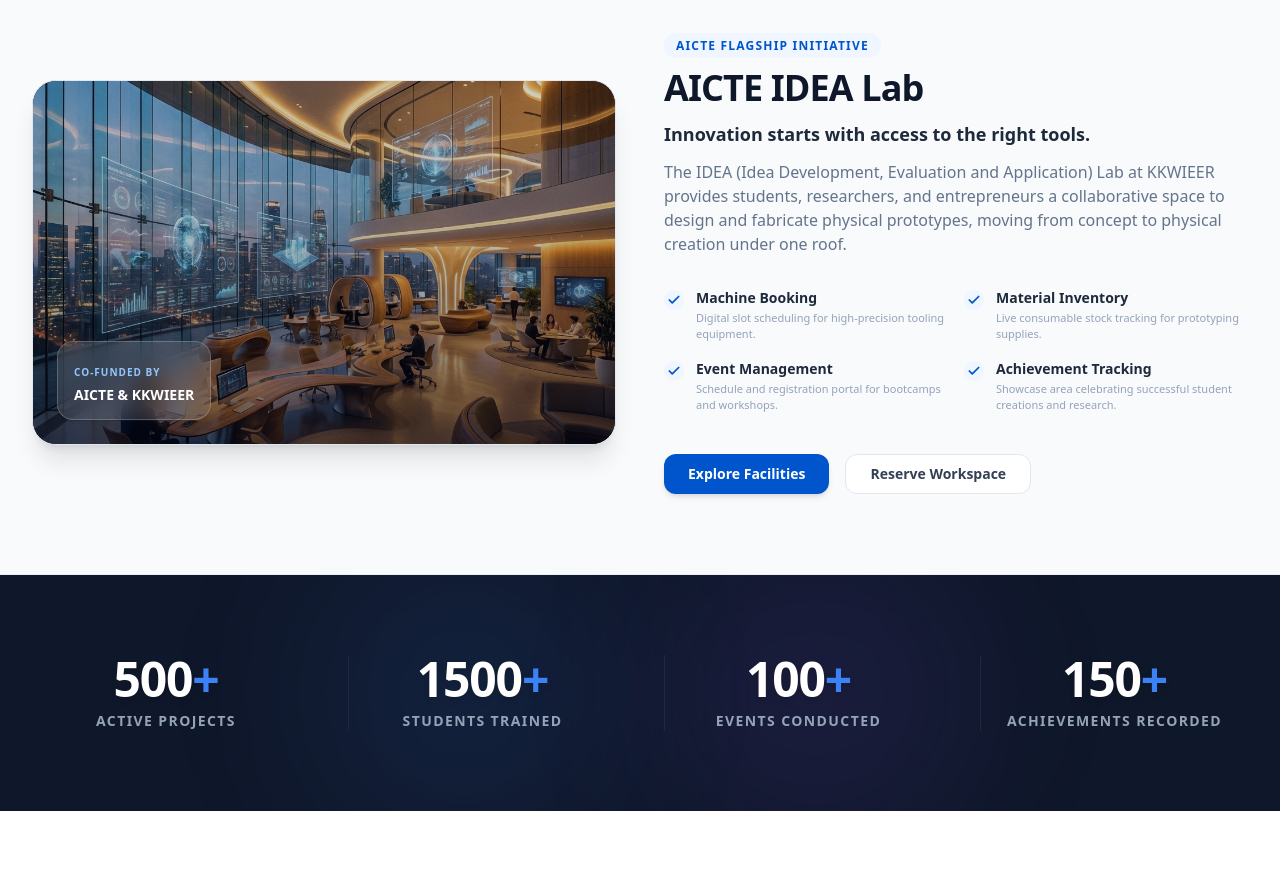
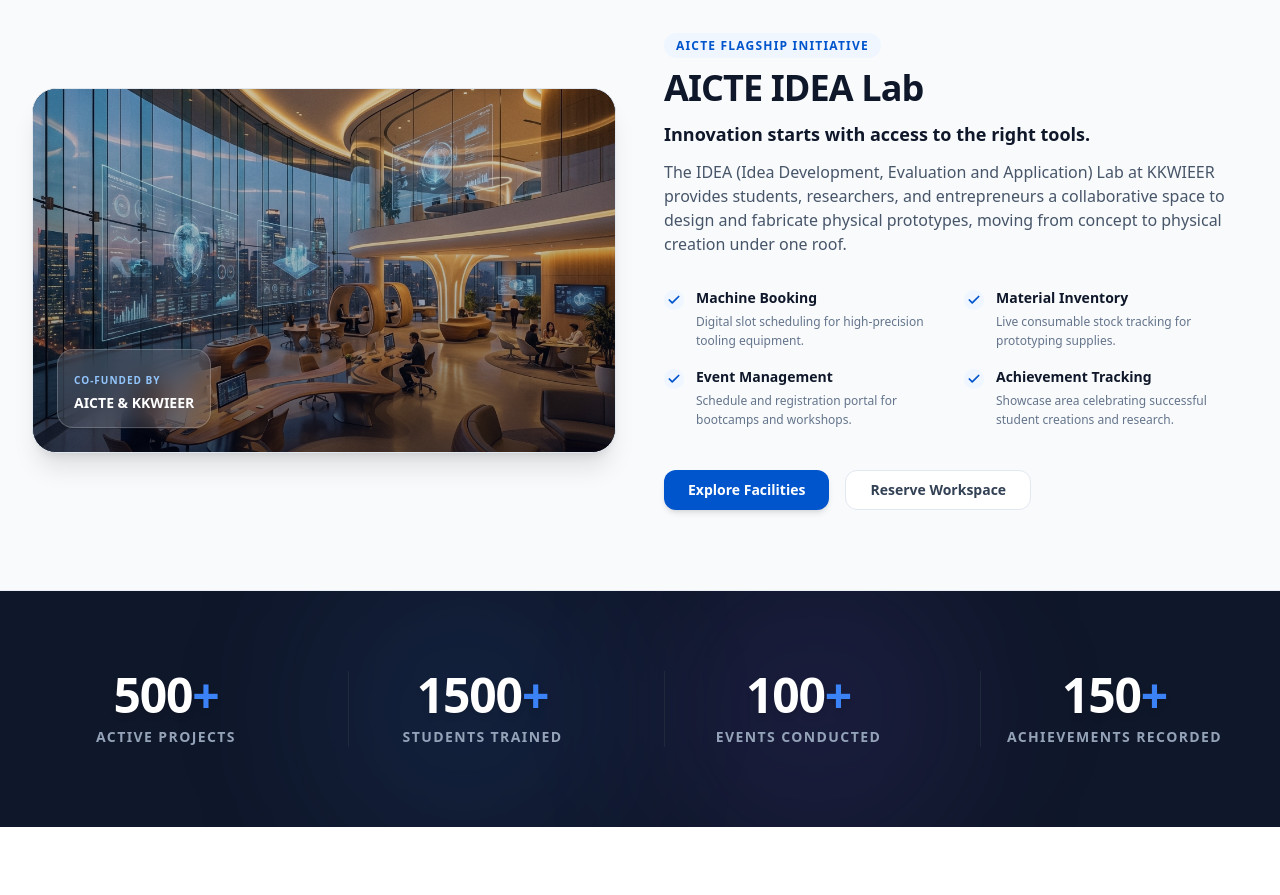
Before and after one commit to kkwideahubofficial-eng/KKW-IdeaHub-Official, a React (Vite) app in the folder innovate-hub-core/: page / in a window 1280 px wide. Shown: the part 2180-3075 px from the top of the page. Built offline with nearby package versions, Linux system fonts and the light colour scheme; no server answers.

Commit message:
improved text readability in the about section

```diff
--- a/innovate-hub-core/src/components/home/AboutIdeaLab.tsx
+++ b/innovate-hub-core/src/components/home/AboutIdeaLab.tsx
@@ -42,10 +42,10 @@
               <h2 className="text-3xl sm:text-4xl font-extrabold text-slate-900 tracking-tight leading-tight">
                 AICTE IDEA Lab
               </h2>
-              <p className="text-lg font-semibold text-slate-800">
+              <p className="text-lg font-bold text-slate-900">
                 Innovation starts with access to the right tools.
               </p>
-              <p className="text-slate-500 text-sm sm:text-base leading-relaxed">
+              <p className="text-slate-600 text-sm sm:text-base leading-relaxed">
                 The IDEA (Idea Development, Evaluation and Application) Lab at KKWIEER provides students, researchers, and entrepreneurs a collaborative space to design and fabricate physical prototypes, moving from concept to physical creation under one roof.
               </p>
             </div>
@@ -58,8 +58,8 @@
                     <Check className="w-3.5 h-3.5 stroke-[3]" />
                   </div>
                   <div>
-                    <h4 className="text-sm font-bold text-slate-800">{pt.title}</h4>
-                    <p className="text-[11px] text-slate-400 mt-0.5">{pt.desc}</p>
+                    <h4 className="text-sm font-bold text-slate-900">{pt.title}</h4>
+                    <p className="text-xs text-slate-500 font-medium mt-1 leading-relaxed">{pt.desc}</p>
                   </div>
                 </div>
               ))}
```
